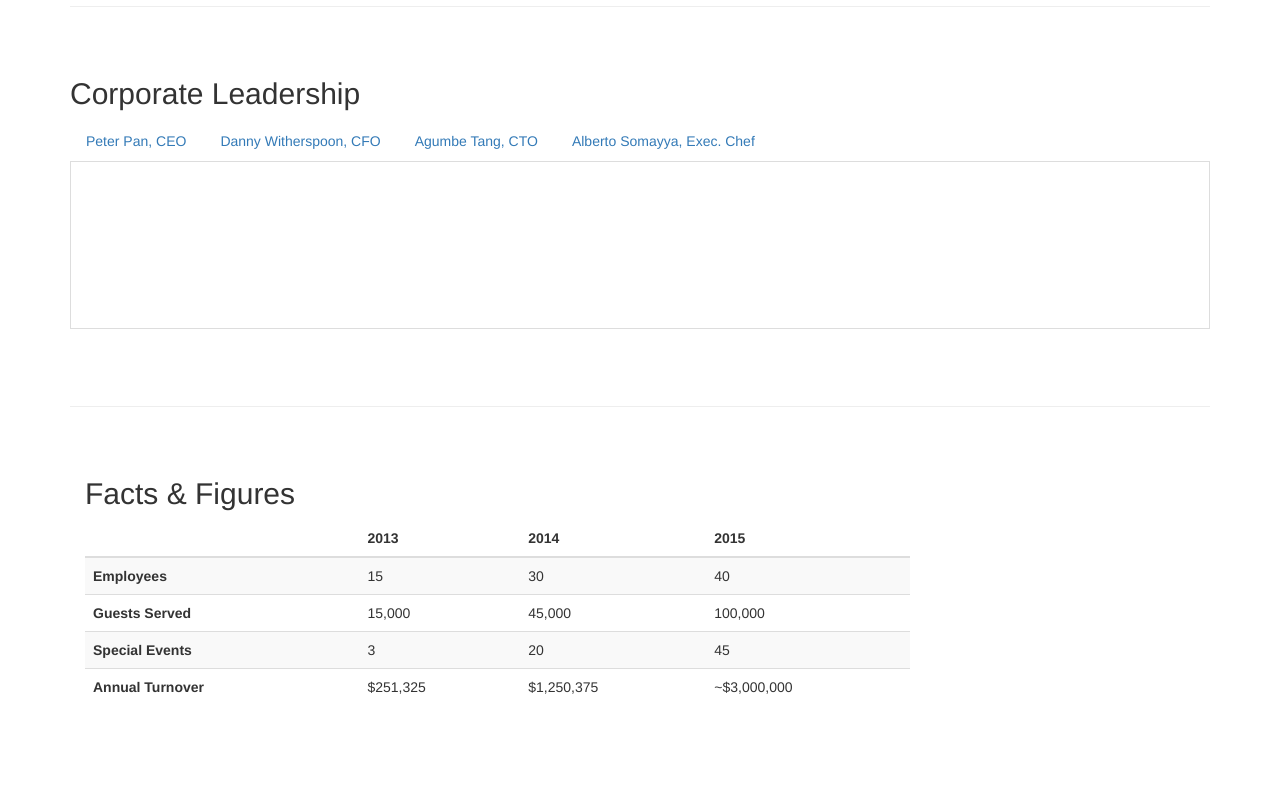
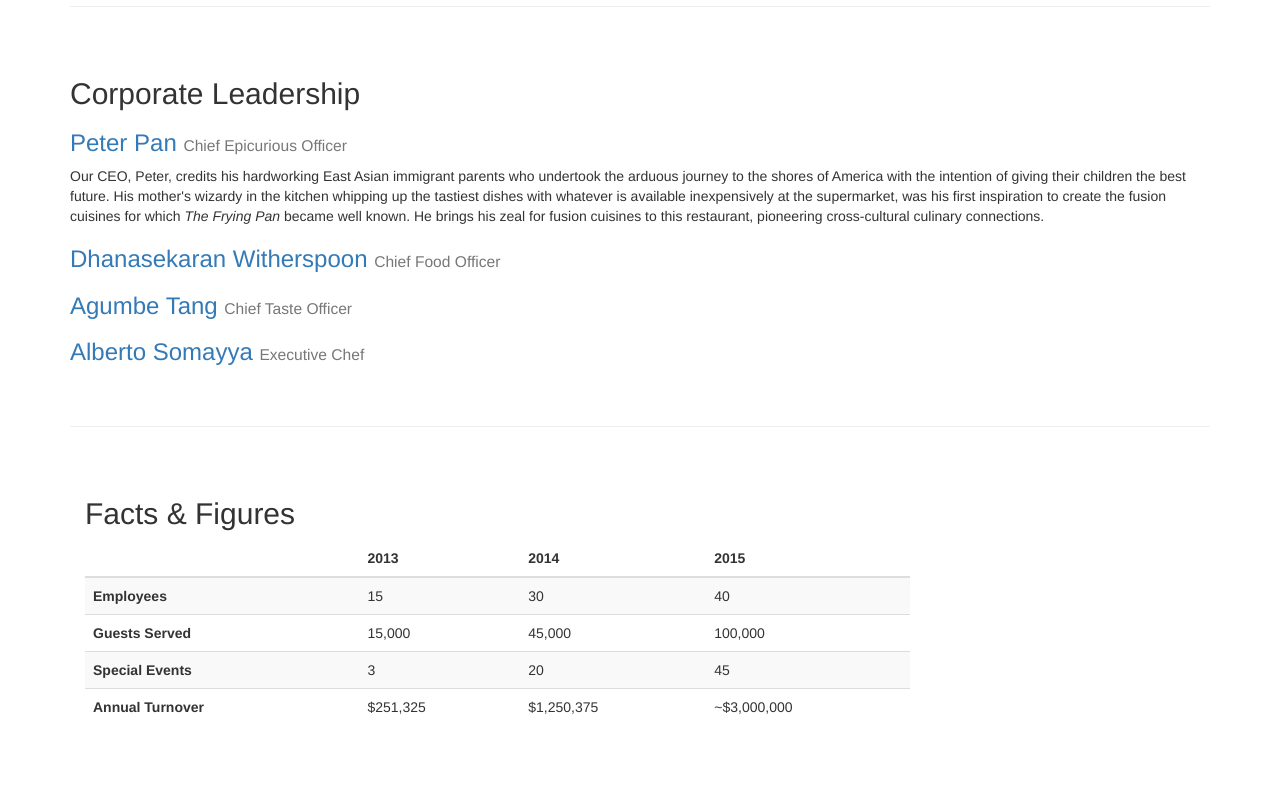
Before and after one commit to ankitbedi/ankitbedi.github.io, a website: page conFusion/aboutus.html in a window 1280 px wide. Shown: the part 1000-1806 px from the top of the page. Drawn offline with nearby package versions, Linux system fonts and the light colour scheme.

Commit message:
Accordion

```diff
--- a/conFusion/aboutus.html
+++ b/conFusion/aboutus.html
@@ -113,45 +113,62 @@
         <div class="row row-content">
             <div class="col">
                 <h2>Corporate Leadership</h2>
-                <ul class="nav nav-tabs">
-                    <li class="nav-item">
-                        <a href="#peter" class="nav-link active" role="tab" data-toggle="tab">
-                            Peter Pan, CEO
+                <div id="accordion" role="tablist">
+                    <div class="card">
+                        <div class="card-header" role="tab">
+                            <h3 class="mb-0">
+                                <a href="#peter" data-toggle="collapse" data-parent="#accordion">
+                                    Peter Pan <small>Chief Epicurious Officer</small>
                                 </a>
-                    </li>
-                    <li class="nav-item">
-                        <a href="#danny" class="nav-link" role="tab" data-toggle="tab">
-                            Danny Witherspoon, CFO
-                        </a>
-                    </li>
-                    <li class="nav-item">
-                        <a href="#agumbe" class="nav-link" role="tab" data-toggle="tab">
-                            Agumbe Tang, CTO
-                        </a>
-                    </li>
-                    <li class="nav-item">
-                        <a href="#alberto" class="nav-link" role="tab" data-toggle="tab">
-                            Alberto Somayya, Exec. Chef
-                        </a>
-                    </li>
-                </ul>
-
-                <div class="tab-content">
-                    <div class="tab-pane fade show active" id="peter" role="tabpanel">
-                        <h3>Peter Pan <small>Chief Epicurious Officer</small></h3>
+                            </h3>
+                        </div>
+                        <div class="collapse show" role="tabpsnel" id="peter">
+                            <div class="card-block">
                                 <p class="hidden-xs-down">Our CEO, Peter, credits his hardworking East Asian immigrant parents who undertook the arduous journey to the shores of America with the intention of giving their children the best future. His mother's wizardy in the kitchen whipping up the tastiest dishes with whatever is available inexpensively at the supermarket, was his first inspiration to create the fusion cuisines for which <em>The Frying Pan</em> became well known. He brings his zeal for fusion cuisines to this restaurant, pioneering cross-cultural culinary connections.</p>
                             </div>
-                    <div class="tab-pane fade" id="danny" role="tabpanel">
-                        <h3>Dhanasekaran Witherspoon <small>Chief Food Officer</small></h3>
+                        </div>
+                    </div>
+                    <div class="card">
+                        <div class="card-header" role="tab">
+                            <h3 class="bm-0">
+                                <a href="#danny" class="collapsed" data-toggle="collapse" data-parent="#accordion">
+                                    Dhanasekaran Witherspoon <small>Chief Food Officer</small>
+                                </a>
+                            </h3>
+                        </div>
+                        <div class="collapse" role="tabpanel" id="danny">
+                            <div class="card-block">
                                 <p class="hidden-xs-down">Our CFO, Danny, as he is affectionately referred to by his colleagues, comes from a long established family tradition in farming and produce. His experiences growing up on a farm in the Australian outback gave him great appreciation for varieties of food sources. As he puts it in his own words, <em>Everything that runs, wins, and everything that stays, pays!</em></p>
                             </div>
-                    <div class="tab-pane fade" id="agumbe" role="tabpanel">
-                        <h3>Agumbe Tang <small>Chief Taste Officer</small></h3>
+                        </div>
+                    </div>
+                    <div class="card">
+                        <div class="card-header" role="tab">
+                            <h3 class="mb-0">
+                                <a href="#agumbe" class="collapsed" data-toggle="collapse" data-parent="#accordion">
+                                    Agumbe Tang <small>Chief Taste Officer</small>
+                                </a>
+                            </h3>
+                        </div>
+                        <div class="collapse" role="tabpanel" id="agumbe">
+                            <div class="card-block">
                                 <p class="hidden-xs-down">Blessed with the most discerning gustatory sense, Agumbe, our CTO, personally ensures that every dish that we serve meets his exacting tastes. Our chefs dread the tongue lashing that ensues if their dish does not meet his exacting standards. He lives by his motto, <em>You click only if you survive my lick.</em></p>
                             </div>
-                    <div class="tab-pane fade" id="alberto" role="tabpanel">
-                       <h3>Alberto Somayya <small>Executive Chef</small></h3>
+                        </div>
+                    </div>
+                    <div class="card">
+                        <div class="card-header" role="tab">
+                            <h3 class="bm-0">
+                                <a href="#alberto" class="collapsed" data-toggle="collapse" data-parent="#accordion">
+                                    Alberto Somayya <small>Executive Chef</small>
+                                </a>
+                            </h3>
+                        </div>
+                        <div class="collapse" role="tabpanel" id="alberto">
+                            <div class="card-block">
                                 <p class="hidden-xs-down">Award winning three-star Michelin chef with wide International experience having worked closely with whos-who in the culinary world, he specializes in creating mouthwatering Indo-Italian fusion experiences. He says, <em>Put together the cuisines from the two craziest cultures, and you get a winning hit! Amma Mia!</em></p>
+                            </div>
+                        </div>
                     </div>
                 </div>
             </div>
```
Lines whose indentation alone changed are shown as unchanged.
